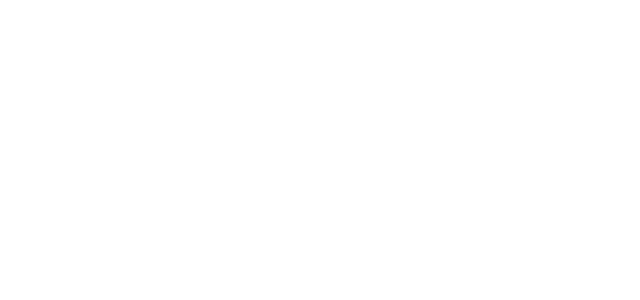
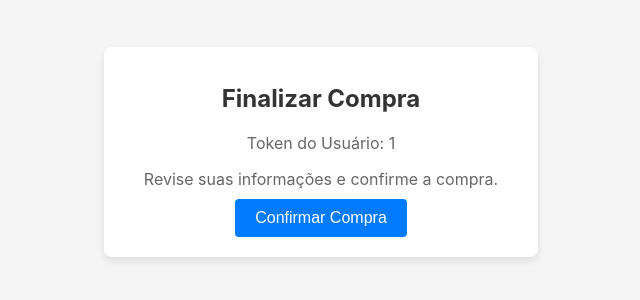
Before and after one commit to gabrielmaurici/eventim-simulation, a React (Create React App) app in the folder front-end/: page /buy-tickets/1/1 in a window 1280 px wide. Before the commit this address had no page. Shown: the part 248-548 px from the top of the page, without its empty margins (319-959 px from the left). Built offline with nearby package versions, Linux system fonts and the light colour scheme; the HTML template or start-up script is replaced by a standard one.

Commit message:
add componente TicketsModal e finalizado integrações com bakcend

```diff
--- a/front-end/src/App.tsx
+++ b/front-end/src/App.tsx
@@ -3,14 +3,16 @@
 import Home from './pages/Home/Home';
 import Ticket from './pages/Ticket/Ticket';
 import VirtualQueue from './pages/VirtualQueue/VirtualQueue';
+import BuyTickets from './pages/BuyTickets/BuyTickets';
 
 const App: React.FC = () => {
   return (
     <Router>
       <Routes>
         <Route path="/" element={<Home />} />
-        <Route path="/ticket/:eventId" element={<Ticket />} />
+        <Route path="/ticket/:eventId/:userToken" element={<Ticket />} />
         <Route path="/virtual-queue/:userToken/:eventId" element={<VirtualQueue />} />
+        <Route path="/buy-tickets/:userToken/:eventId" element={<BuyTickets />} />
       </Routes>
     </Router>
   );
--- /dev/null
+++ b/front-end/src/components/TicketsModal/TicketsModal.css
@@ -0,0 +1,63 @@
+.modal-overlay {
+    position: fixed;
+    top: 0;
+    left: 0;
+    width: 100%;
+    height: 100%;
+    background-color: rgba(0, 0, 0, 0.5);
+    display: flex;
+    align-items: center;
+    justify-content: center;
+    z-index: 1000;
+}
+
+.modal-content {
+    background: white;
+    padding: 20px;
+    border-radius: 8px;
+    max-width: 500px;
+    text-align: center;
+}
+
+.tickets-list {
+    display: flex;
+    flex-direction: column;
+    gap: 10px;
+    margin-top: 10px;
+}
+
+.ticket {
+    background: #f9f9f9;
+    padding: 20px;
+    border: 2px dashed #007bff;
+    border-radius: 6px;
+    font-size: 14px;
+    white-space: nowrap;
+    overflow-x: auto;
+    text-overflow: ellipsis;
+    text-align: left;
+}
+
+.ticket p {
+    margin: 6px 0;
+    font-family: monospace;
+    color: #333;
+}
+
+.ticket p strong {
+    color: #007bff;
+}
+
+.close-button {
+    margin-top: 15px;
+    padding: 8px 16px;
+    background-color: #007bff;
+    color: white;
+    border: none;
+    border-radius: 4px;
+    cursor: pointer;
+}
+
+.close-button:hover {
+    background-color: #0056b3;
+}
--- /dev/null
+++ b/front-end/src/components/TicketsModal/TicketsModal.tsx
@@ -0,0 +1,35 @@
+import React from 'react';
+import './TicketsModal.css';
+
+interface Ticket {
+  userToken: string;
+  eventId: string;
+  ticketId: string;
+}
+
+interface TicketsModalProps {
+  tickets: Ticket[];
+  onClose: () => void;
+}
+
+const TicketsModal: React.FC<TicketsModalProps> = ({ tickets, onClose }) => {
+  return (
+    <div className="modal-overlay">
+      <div className="modal-content">
+        <h2>Ingressos Comprados</h2>
+        <div className="tickets-list">
+          {tickets.map((ticket, index) => (
+            <div key={index} className="ticket">
+              <p><strong>Token do Usuário:</strong> {ticket.userToken}</p>
+              <p><strong>ID do Evento:</strong> {ticket.eventId}</p>
+              <p><strong>ID do Ingresso:</strong> {ticket.ticketId}</p>
+            </div>
+          ))}
+        </div>
+        <button className="close-button" onClick={onClose}>Fechar</button>
+      </div>
+    </div>
+  );
+};
+
+export default TicketsModal;
--- /dev/null
+++ b/front-end/src/pages/BuyTickets/BuyTickets.css
@@ -0,0 +1,41 @@
+.buy-tickets-page {
+    display: flex;
+    justify-content: center;
+    align-items: center;
+    height: 100vh;
+    background-color: #f5f5f5;
+  }
+
+  .buy-tickets-container {
+    background-color: #fff;
+    padding: 20px 40px;
+    border-radius: 8px;
+    box-shadow: 0 4px 8px rgba(0, 0, 0, 0.1);
+    text-align: center;
+  }
+
+  .buy-tickets-container h1 {
+    font-size: 24px;
+    margin-bottom: 20px;
+    color: #333;
+  }
+
+  .buy-tickets-container p {
+    font-size: 16px;
+    margin-bottom: 10px;
+    color: #666;
+  }
+
+  .buy-tickets-container button {
+    padding: 10px 20px;
+    font-size: 16px;
+    color: #fff;
+    background-color: #007bff;
+    border: none;
+    border-radius: 4px;
+    cursor: pointer;
+  }
+
+  .buy-tickets-container button:hover {
+    background-color: #0056b3;
+  }
--- /dev/null
+++ b/front-end/src/pages/BuyTickets/BuyTickets.tsx
@@ -0,0 +1,56 @@
+import React, { useState } from 'react';
+import { useParams } from 'react-router-dom';
+import eventimSimulationApi from '../../services/eventim-simulaiton-api';
+import TicketsModal from '../../components/TicketsModal/TicketsModal';
+import './BuyTickets.css';
+
+interface BuyTicketsInput {
+    user_token: string;
+}
+
+interface BuyTicketsResponse {
+  tickets_purchased: string[];
+}
+
+interface Ticket {
+  userToken: string;
+  eventId: string;
+  ticketId: string;
+}
+
+const BuyTickets: React.FC = () => {
+  const { userToken } = useParams<{ userToken: string }>();
+  const { eventId } = useParams<{ eventId: string }>();
+  const [tickets, setTickets] = useState<Ticket[] | null>(null);
+
+  const handleConfirmPurchase = async () => {
+    try {
+      const endpoint = "api/tickets/purchase";
+      const body: BuyTicketsInput = { user_token: userToken! };
+
+      const data = await eventimSimulationApi.post<BuyTicketsInput, BuyTicketsResponse | null>(endpoint, body);
+
+      setTickets(data!.tickets_purchased.map(ticketId => ({
+        userToken: userToken!,
+        eventId: eventId!,
+        ticketId: ticketId
+      })));
+    } catch (error) {
+      alert("Erro ao comprar ingressos: " + error);
+    }
+  };
+
+  return (
+    <div className="buy-tickets-page">
+      <div className="buy-tickets-container">
+        <h1>Finalizar Compra</h1>
+        <p>Token do Usuário: {userToken}</p>
+        <p>Revise suas informações e confirme a compra.</p>
+        <button onClick={handleConfirmPurchase}>Confirmar Compra</button>
+      </div>
+      {tickets && <TicketsModal tickets={tickets} onClose={() => setTickets(null)} />}
+    </div>
+  );
+};
+
+export default BuyTickets;
--- a/front-end/src/pages/Home/Home.tsx
+++ b/front-end/src/pages/Home/Home.tsx
@@ -1,7 +1,7 @@
 import React from 'react';
 import Cookies from 'js-cookie';
 import { useNavigate } from 'react-router-dom';
-import virtualQueueApi from '../../services/virtual-queue-api'
+import eventimSimulationApi from '../../services/eventim-simulaiton-api'
 import './Home.css';
 
 interface VirtualQueuePostResponse {
@@ -51,13 +51,13 @@
     }
 
     try {
-      const data = await virtualQueueApi.post<ResponseType | null, VirtualQueuePostResponse>("api/virtual-queue")
+      const data = await eventimSimulationApi.post<ResponseType | null, VirtualQueuePostResponse>("api/virtual-queue")
       if (data) {
         Cookies.set("userToken", data?.token)
 
         data.position > 0
           ? navigate(`/virtual-queue/${data.token}/${eventId}`)
-          : navigate(`/ticket/${eventId}`);
+          : navigate(`/ticket/${eventId}/${data.token}`);
       }
     } catch (error) {
       alert(error)
--- a/front-end/src/pages/Ticket/Ticket.tsx
+++ b/front-end/src/pages/Ticket/Ticket.tsx
@@ -1,18 +1,37 @@
 import React, { useState } from 'react';
-import { useParams } from 'react-router-dom';
+import { useNavigate, useParams } from 'react-router-dom';
+import eventimSimulationApi from '../../services/eventim-simulaiton-api'
 import './Ticket.css';
 
+interface ReserveInput {
+  user_token: string,
+  quantity: number
+}
+
 const Ticket: React.FC = () => {
-  const { eventId } = useParams<{ eventId: string }>();
+  const navigate = useNavigate();
+  const { userToken } = useParams<{userToken: string}>();
+  const { eventId } = useParams<{eventId: string}>();
   const [ticketCount, setTicketCount] = useState<number>(1);
 
   const handleTicketChange = (event: React.ChangeEvent<HTMLInputElement>) => {
     setTicketCount(Number(event.target.value));
   };
 
-  const handlePurchase = () => {
-    // lógica de compra de ingressos
-    alert(`Comprando ${ticketCount} ingresso(s) para o evento ${eventId}`);
+  const handleReserve = async () => {
+    try {
+      const endpoint = "api/tickets/reserve"
+      const body: ReserveInput = {
+        user_token: userToken!,
+        quantity: ticketCount
+      };
+
+      await eventimSimulationApi.post<ReserveInput, ResponseType | null>(endpoint, body);
+
+      navigate(`/buy-tickets/${userToken}/${eventId}`);
+    } catch(error) {
+      alert("Ocorreu algum erro ao reservar os ingressos: " + error);
+    }
   };
 
   return (
@@ -29,7 +48,7 @@
             onChange={handleTicketChange}
           />
         </label>
-        <button onClick={handlePurchase}>Comprar</button>
+        <button onClick={handleReserve}>Reservar</button>
       </div>
     </div>
   );
--- a/front-end/src/pages/VirtualQueue/VirtualQueue.tsx
+++ b/front-end/src/pages/VirtualQueue/VirtualQueue.tsx
@@ -29,8 +29,7 @@
 
   useEffect(() => {
     if (data && data.position == 0) {
-      console.log('indo pro ticket')
-      navigate(`/ticket/${eventId}`);
+      navigate(`/ticket/${eventId}/${userToken}`);
     }
 
     if (data && data.estimatedWaitTime > 0) {
--- a/front-end/src/services/virtual-queue-api.ts
+++ b/front-end/src/services/eventim-simulaiton-api.ts
@@ -1,4 +1,4 @@
-import axios from 'axios';
+import axios, { AxiosError } from 'axios';
 
 const api = axios.create({
   baseURL: 'http://localhost/',
@@ -7,17 +7,22 @@
   },
 });
 
-const virtualQueueApiMethods = {
+const eventimSimulationMethodsApi = {
   async post<I, R>(endpoint: string, data?: I | null): Promise<R | null> {
     try {
       const response = await api.post(endpoint, data);
-      if (response.status != 200)
-        throw new Error("Erro ao realizar request " + endpoint)
       return response.data;
     } catch (error) {
+      if (axios.isAxiosError(error)) {
+        const status = error.response?.status;
+        if (status === 500 || status == 400) {
+          throw new Error(error.response?.data);
+        }
+      }
+
       throw error;
     }
   },
 };
 
-export default virtualQueueApiMethods;
+export default eventimSimulationMethodsApi;
```
Also changed, not shown: 2 other files (tests, documents, lock files or other folders).
